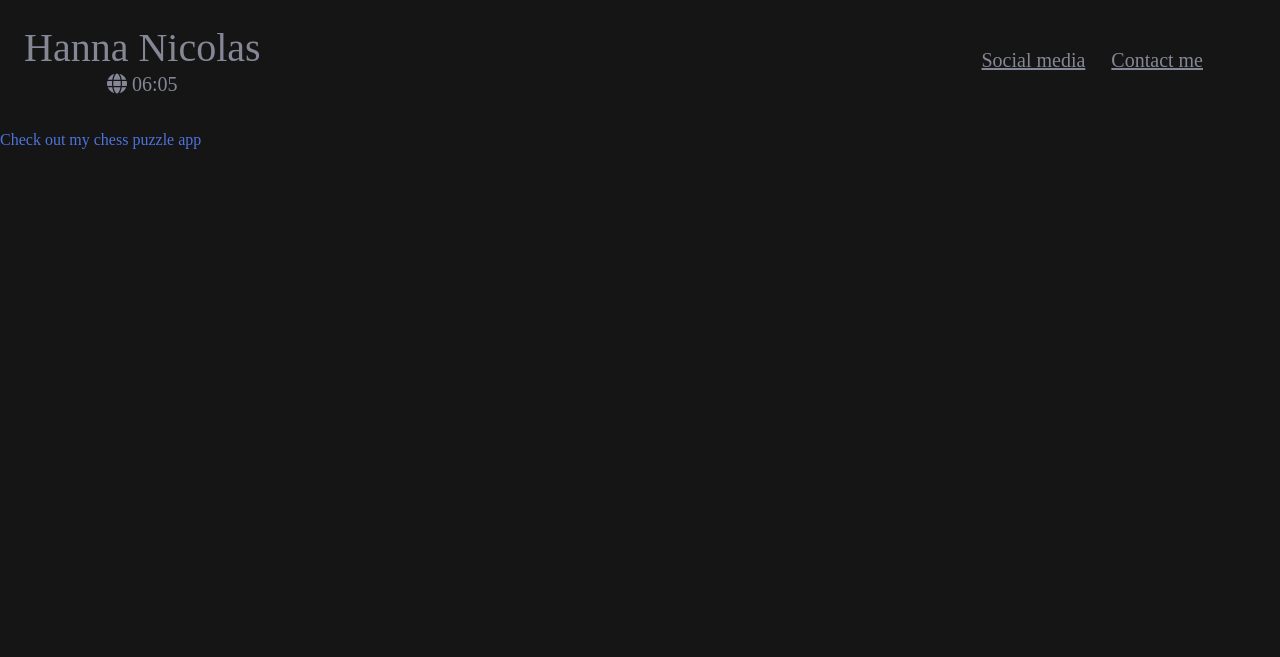
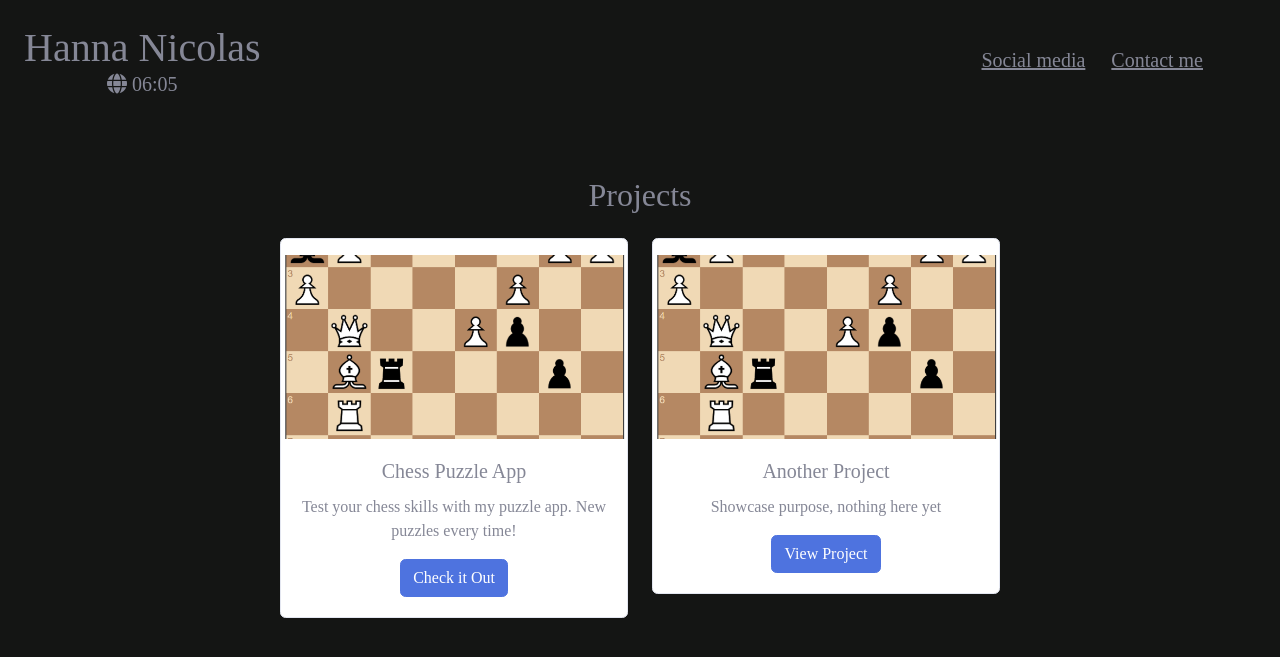
Before and after one commit to hannanico/portfolioWeb, a Django app: page / in a window 1280 px wide. Shown: the top 657 px of the page. Run offline with Django 5.2, Linux system fonts and the light colour scheme; some libraries are stand-ins or nearby versions; some web fonts are replaced.

Commit message:
Addition of projects and stuff

```diff
--- a/templates/base.html
+++ b/templates/base.html
@@ -101,7 +101,34 @@
     </nav>
 </header>
 
-<a href="https://chesspuzzlesapp-d4f6fd25d5f6.herokuapp.com/">Check out my chess puzzle app</a>
+<div class="container my-5">
+    <h2 class="text-center mb-4">Projects</h2>
+    <div class="row justify-content-center">
+        <!-- Project Card 1: Chess Puzzle App -->
+        <div class="col-md-4 mb-4">
+            <div class="card">
+                <img class="pt-3" src="{% static 'img/ChessPuzzleApp.png' %}" class="card-img-top" alt="Chess Puzzle App Screenshot" style="width: 100%; height: 200px; object-fit: cover;">
+                <div class="card-body text-center">
+                    <h5 class="card-title">Chess Puzzle App</h5>
+                    <p class="card-text">Test your chess skills with my puzzle app. New puzzles every time!</p>
+                    <a href="https://chesspuzzlesapp-d4f6fd25d5f6.herokuapp.com/" class="btn btn-primary" target="_blank">Check it Out</a>
+                </div>
+            </div>
+        </div>
+
+        <!-- Example Project Card 2 -->
+        <div class="col-md-4 mb-4">
+            <div class="card">
+                <img class="pt-3" src="{% static 'img/ChessPuzzleApp.png' %}" class="card-img-top" alt="Chess Puzzle App Screenshot" style="width: 100%; height: 200px; object-fit: cover;">
+                <div class="card-body text-center">
+                    <h5 class="card-title">Another Project</h5>
+                    <p class="card-text">Showcase purpose, nothing here yet</p>
+                    <a href="https://yourprojectlink.com" class="btn btn-primary" target="_blank">View Project</a>
+                </div>
+            </div>
+        </div>
+    </div>
+</div>
 
     <!-- Bootstrap core JavaScript-->
     <script src="vendor/jquery/jquery.min.js"></script>
```
Also changed, not shown: README.TXT (added), static/img/ChessPuzzleApp.png (added).
